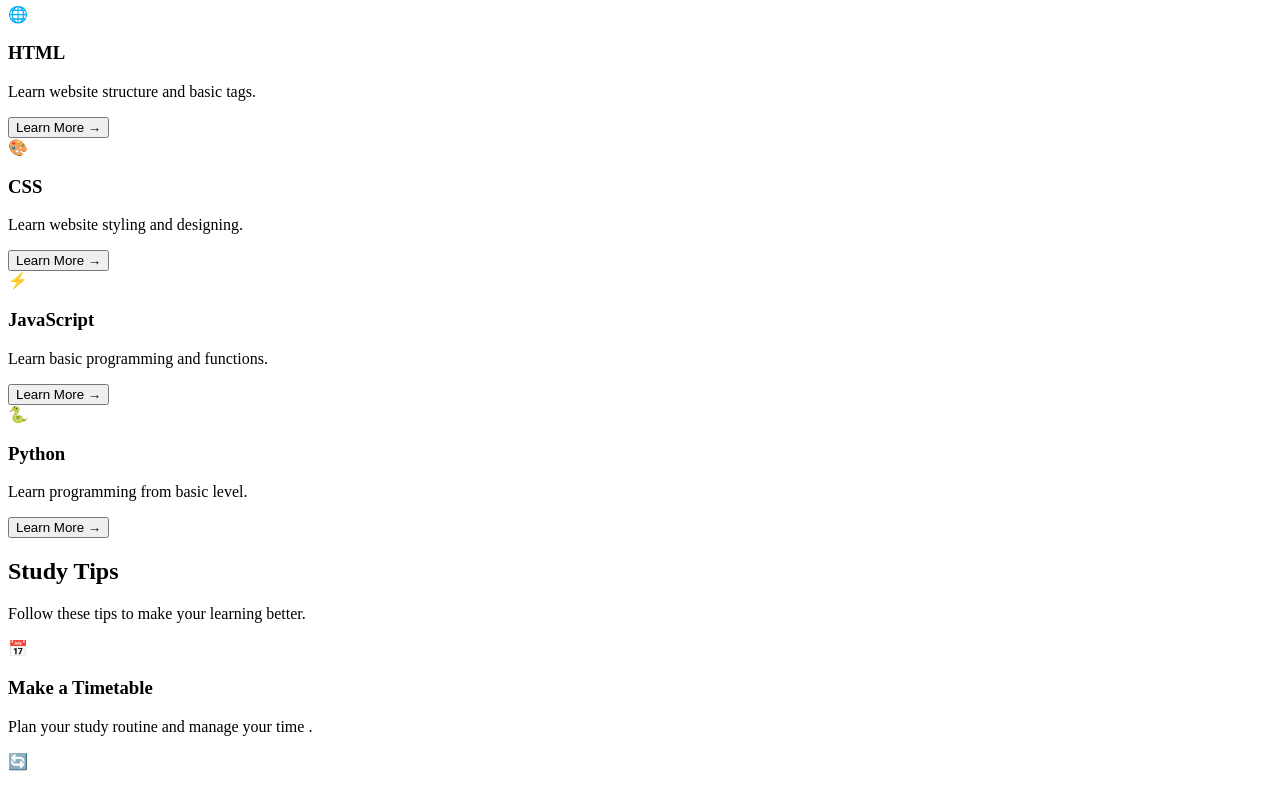
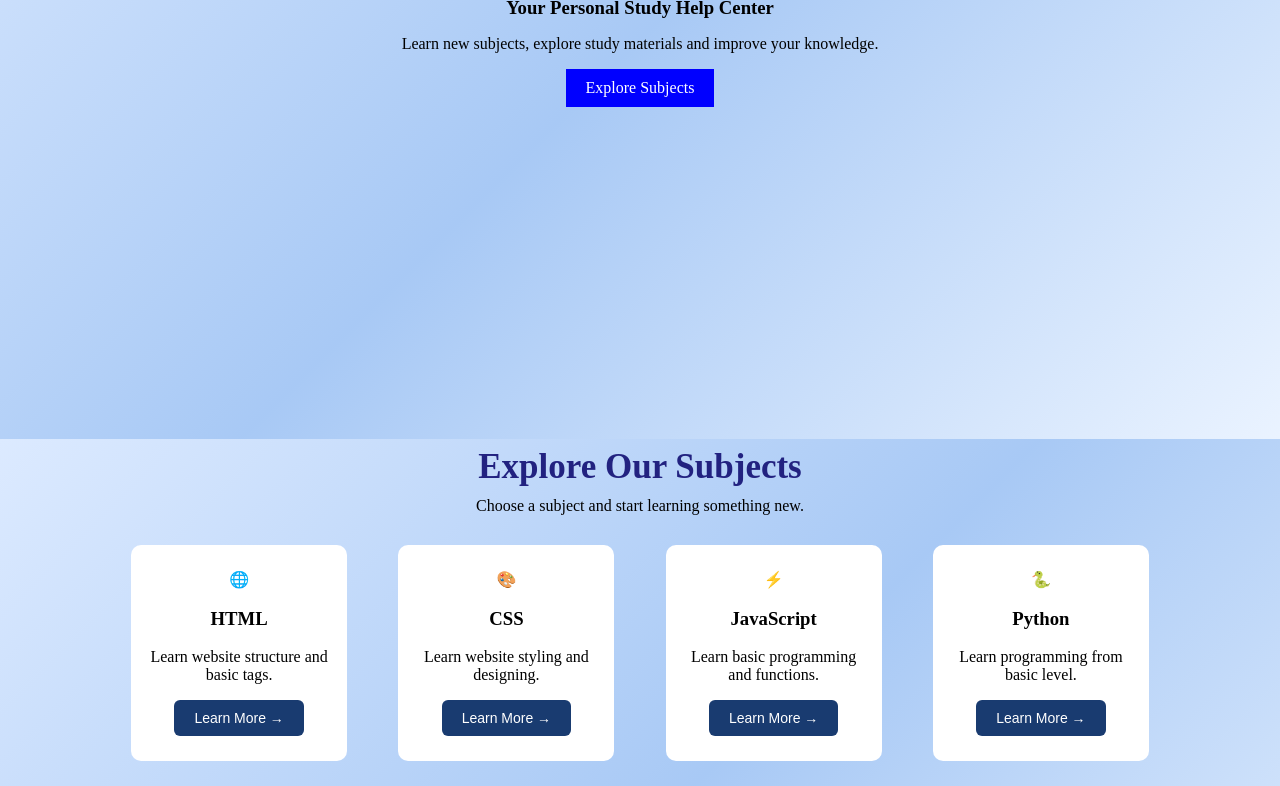
Before and after one commit to NitinSingh80/Study_hub, a plain HTML site: page index.html in a window 1280 px wide. Shown: the part 361-1147 px from the top of the page. Drawn offline with Linux system fonts and the light colour scheme.

Commit message:
first commit

```diff
--- a/index.html
+++ b/index.html
@@ -2,7 +2,7 @@
 <head>
 
     <title>Document</title>
-    <link rel="stylesheet" href="studyhub.css">
+    <link rel="stylesheet" href="study_hub.css">
 </head>
 <body>
     <header class="header">
```
